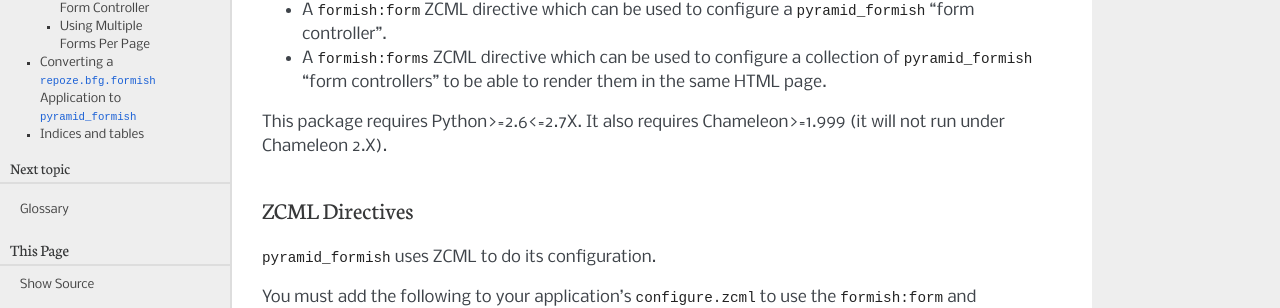
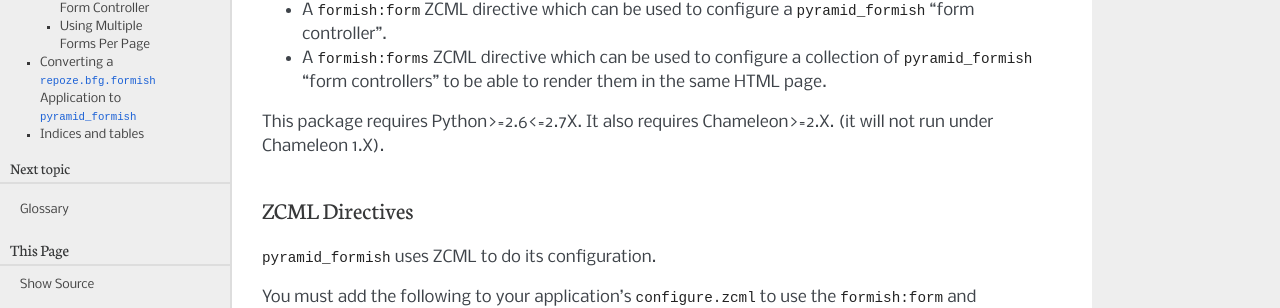
Before and after one commit to Pylons/pyramid_formish, a Sphinx documentation site: the page built from docs/index.rst, in a window 1280 px wide and 900 px high. Shown: the part 368-676 px from the top of the window. Built offline with Sphinx 7.4.7, drawn with Linux system fonts in a browser that asks for light colours.

Commit message:
Update docs.

```diff
--- a/README.txt
+++ b/README.txt
@@ -6,8 +6,8 @@ generation library with `Pyramid <http://pylonsproject.org/>`_,
 including a set of `Chameleon <http://chameleon.repoze.org>`_
 templates that implement formish widget renderers.
 
-This package requires Python>=2.6<=2.7X.  It also requires Chameleon>=1.999
-(it will not run under Chameleon 2.X).
+This package requires Python>=2.6<=2.7X.  It also requires Chameleon>=2.0
+(it will not run under Chameleon 1.X).
 
 Please see https://docs.pylonsproject.org/projects/pyramid_formish/dev/ for
 documentation.
--- a/docs/index.rst
+++ b/docs/index.rst
@@ -26,8 +26,8 @@ This package provides:
   collection of :mod:`pyramid_formish` "form controllers" to be
   able to render them in the same HTML page.
 
-This package requires Python>=2.6<=2.7X.  It also requires Chameleon>=1.999
-(it will not run under Chameleon 2.X).
+This package requires Python>=2.6<=2.7X.  It also requires Chameleon>=2.X.
+(it will not run under Chameleon 1.X).
 
 ZCML Directives
 ---------------
```
